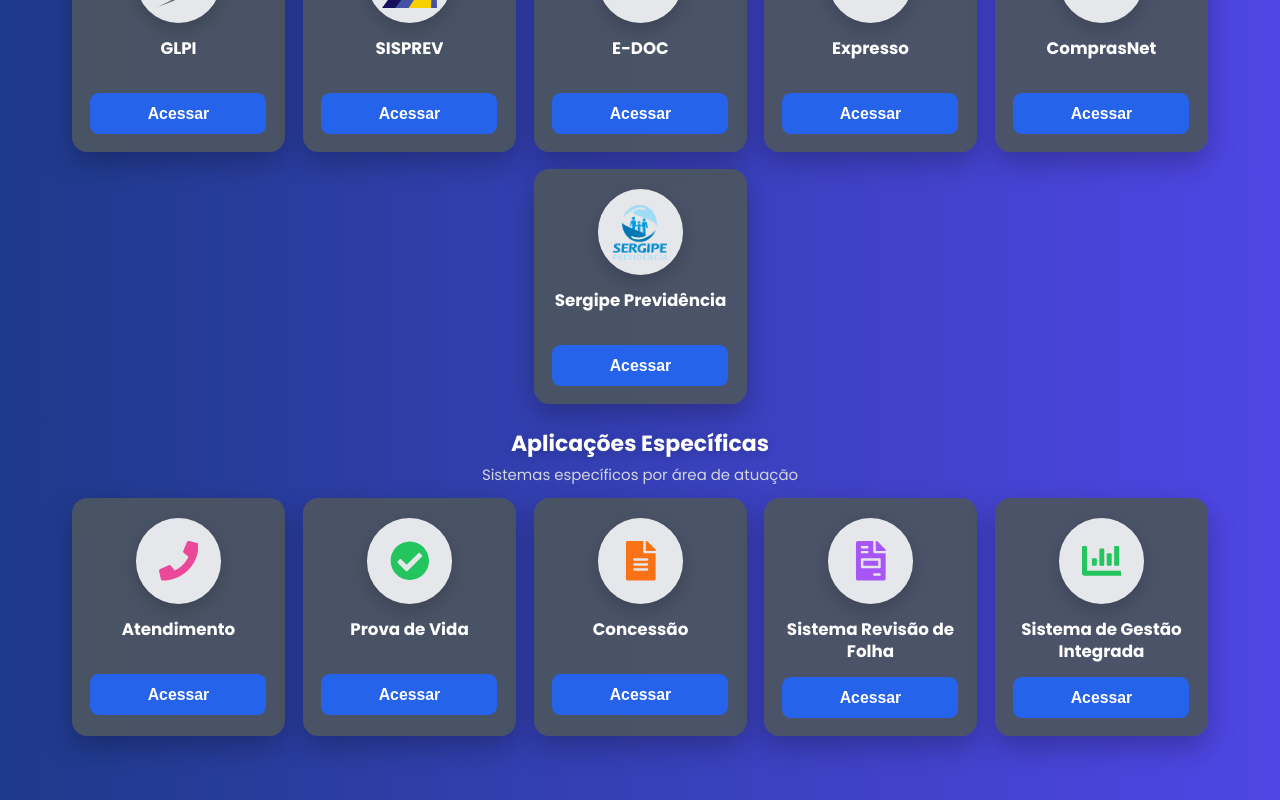
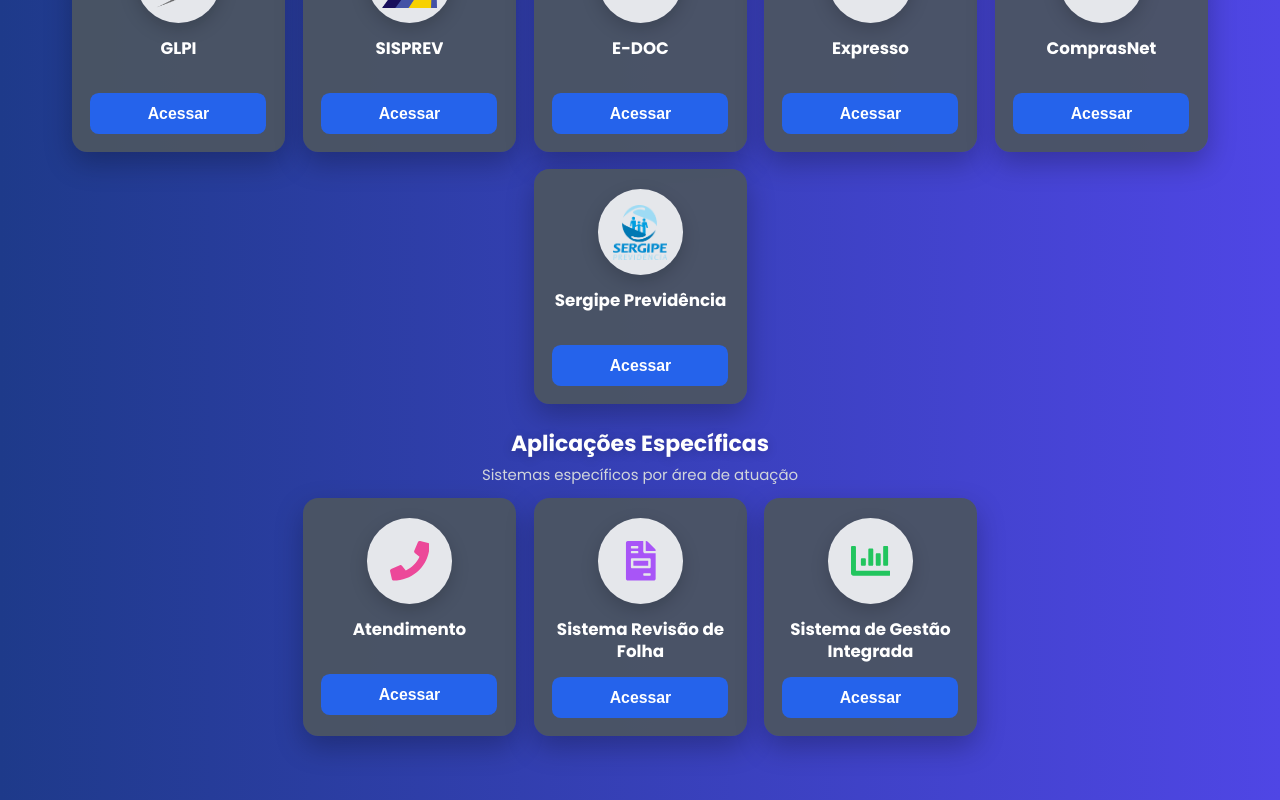
Before and after one commit to brunospdev/portal-sistemas, a React (Vite) app: page / in a window 1280 px wide. Shown: the part 340-1140 px from the top of the page. Built offline with nearby package versions, Linux system fonts and the light colour scheme.

Commit message:
refactor(home): comment out unused system entries for clarity

```diff
--- a/src/pages/home.jsx
+++ b/src/pages/home.jsx
@@ -22,20 +22,20 @@
     url: "http://172.23.41.3:5700/",
     color: "#ec4899",
   },
-  {
-    id: 2,
-    name: "Prova de Vida",
-    icon: <FaCheckCircle />,
-    url: "http://172.23.41.3:5001/",
-    color: "#22c55e",
-  },
-  {
-    id: 3,
-    name: "Concessão",
-    icon: <FaFileAlt />,
-    url: "http://172.23.41.4:8080/",
-    color: "#f97316",
-  },
+  // {
+  //   id: 2,
+  //   name: "Prova de Vida",
+  //   icon: <FaCheckCircle />,
+  //   url: "http://172.23.41.3:5001/",
+  //   color: "#22c55e",
+  // },
+  // {
+  //   id: 3,
+  //   name: "Concessão",
+  //   icon: <FaFileAlt />,
+  //   url: "http://172.23.41.4:8080/",
+  //   color: "#f97316",
+  // },
   {
     id: 4,
     name: "Sistema Revisão de Folha",
```
